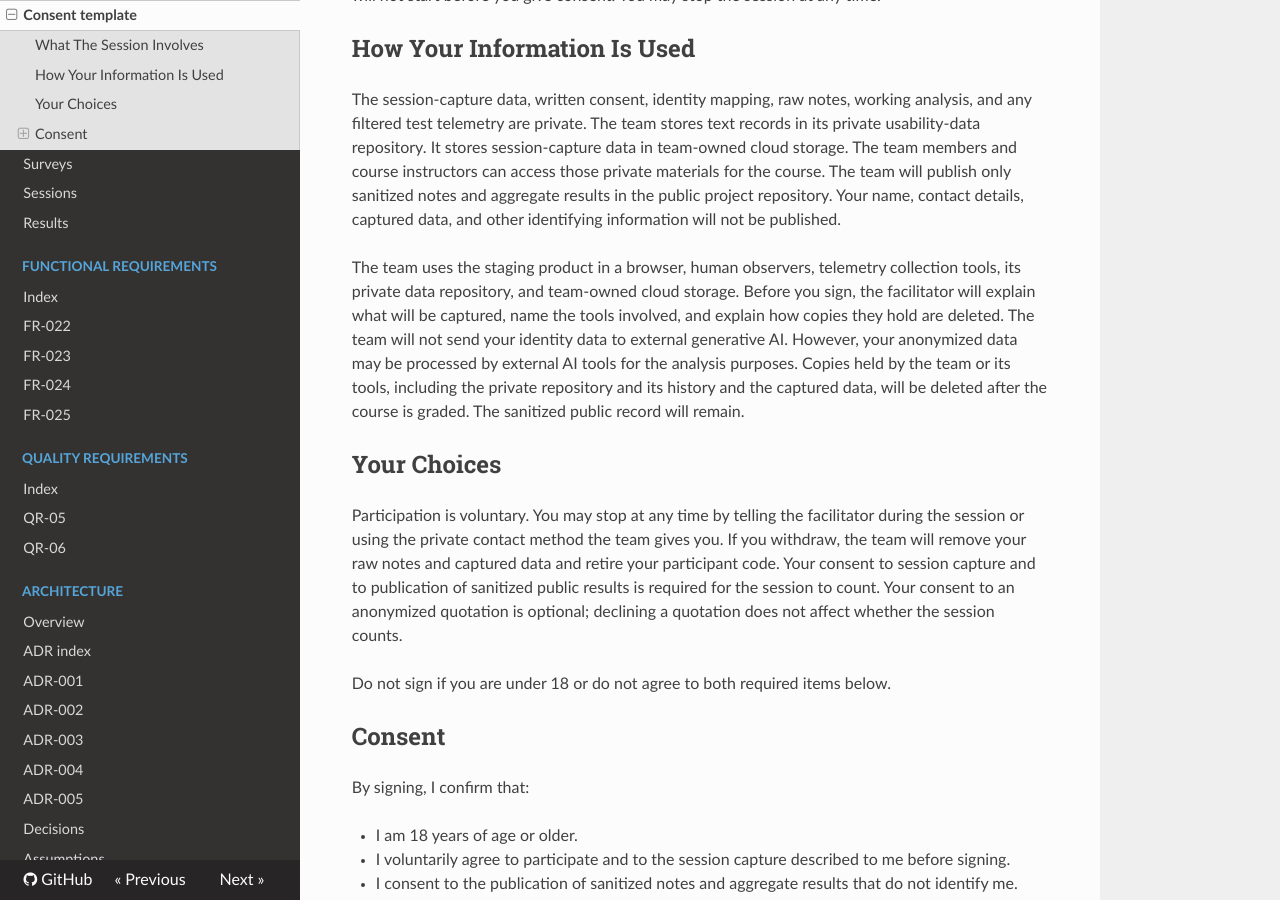
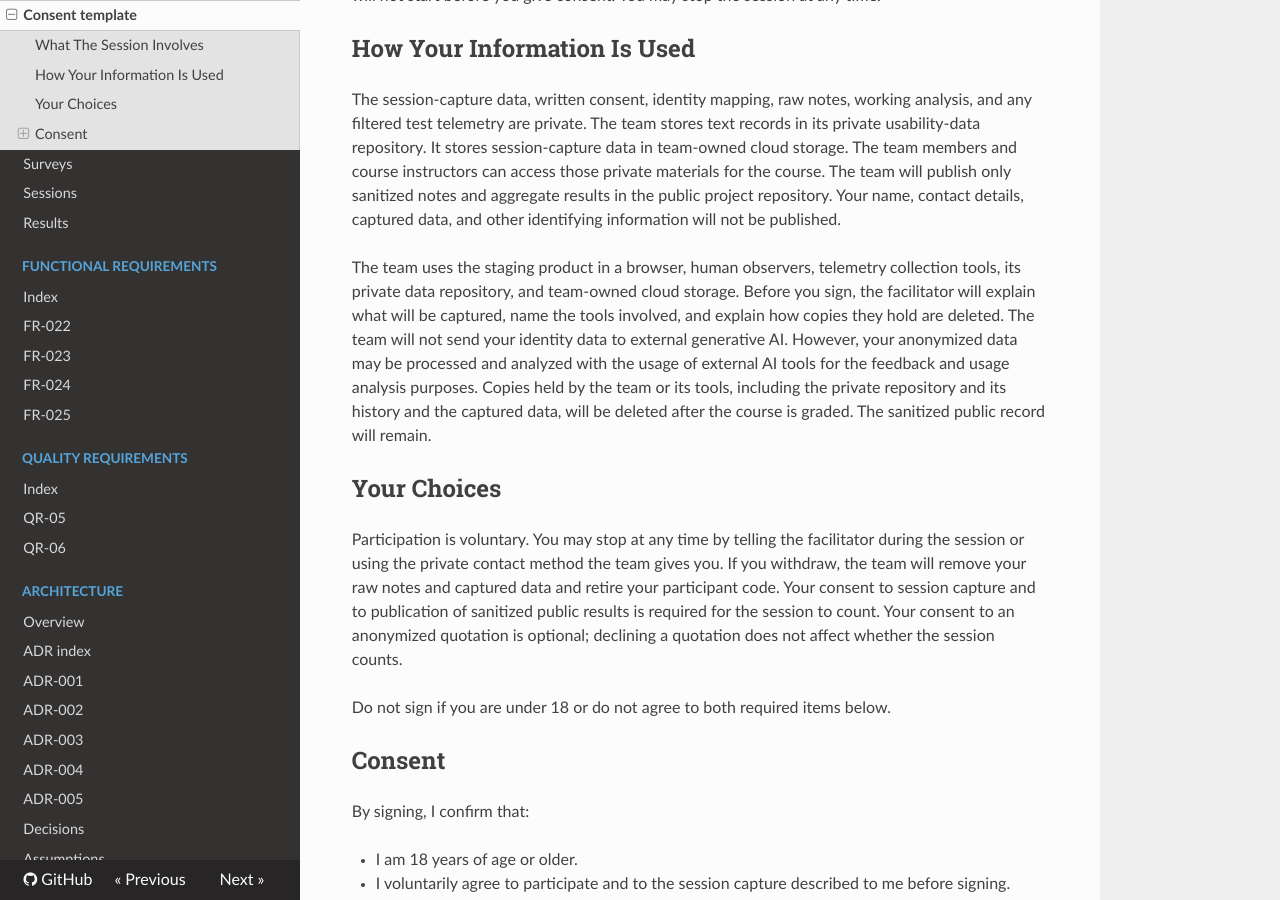
Before and after one commit to WellMadeTeam/workspace-ai-03, an MkDocs documentation site: the page built from docs/usability-tests/ut-01/consent.md, in a window 1280 px wide and 900 px high, scrolled down 400 px. Built offline with MkDocs 1.6.1, drawn with Linux system fonts in a browser that asks for light colours; nearby versions of some CDN libraries.

Commit message:
Update consent.md

```diff
--- a/docs/usability-tests/ut-01/consent.md
+++ b/docs/usability-tests/ut-01/consent.md
@@ -23,7 +23,7 @@ Your name, contact details, captured data, and other identifying information wil
 
 The team uses the staging product in a browser, human observers, telemetry collection tools, its private data repository, and team-owned cloud storage.
 Before you sign, the facilitator will explain what will be captured, name the tools involved, and explain how copies they hold are deleted.
-The team will not send your identity data to external generative AI. However, your anonymized data may be processed by external AI tools for the analysis purposes.
+The team will not send your identity data to external generative AI. However, your anonymized data may be processed and analyzed with the usage of external AI tools for the feedback and usage analysis purposes.
 Copies held by the team or its tools, including the private repository and its history and the captured data, will be deleted after the course is graded.
 The sanitized public record will remain.
 
```
